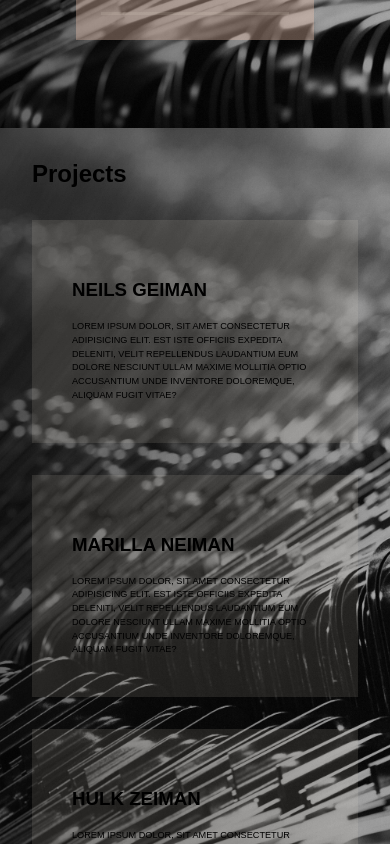
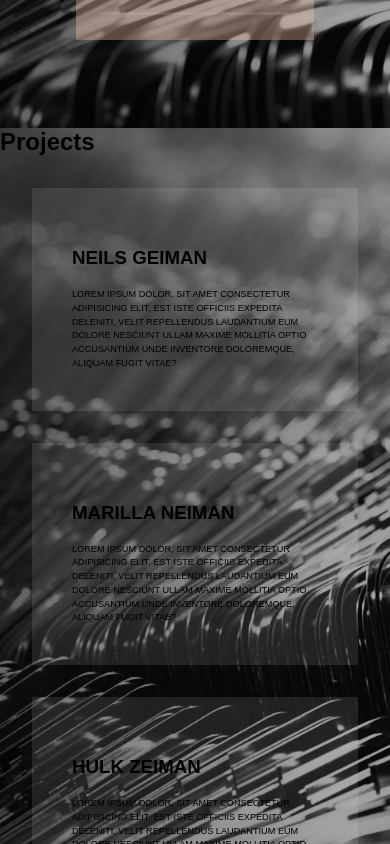
Before and after one commit to StefanDsd/Stefan-React-Portfolio, a React (Create React App) app: page / in a window 390 px wide. Shown: the part 1560-2404 px from the top of the page. Built offline with nearby package versions, Linux system fonts and the light colour scheme.

Commit message:
working on mobile version

```diff
--- a/src/App.css
+++ b/src/App.css
@@ -19,7 +19,7 @@
     --clr-span: 0, 69%, 85%, 0.267;
   }
 
-  /* .section-background {
+  .section-background {
     background-attachment: fixed;
     background-position: center;
     background-size: cover;
@@ -29,4 +29,4 @@
     display: flex;
     justify-content: center;
     align-items: center;
-  } */
+  }
--- a/src/components/Section.js
+++ b/src/components/Section.js
@@ -4,6 +4,7 @@ import { Link } from "react-router-dom";
 import React, { useState } from "react";
 import Coding from "./DisplayLottie";
 import Typewriter from "typewriter-effect";
+import bg from "../assets/bgPhoto.jpg"
 
 const introdata = {
   title: "I’m Stefan Dascalescu",
@@ -21,6 +22,7 @@ const Section = () => {
   };
 
   return (
+
     <div className="section">
       <div className="first-lottie">
         <Coding className="lottie" />
--- a/src/components/Testimonials.js
+++ b/src/components/Testimonials.js
@@ -1,45 +1,52 @@
-import React from 'react';
-import './styles/Testimonials.css'
+import React from "react";
+import "./styles/Testimonials.css";
 
 const Testimonials = () => {
   return (
-            <div className='testimonials'>
-                <h2>
-                    Projects
-                </h2>
+    <div>
+      <h2>Projects</h2>
 
+      <div className="testimonials">
         <div className="test-carts">
           <h3>neils geiman</h3>
           <p>
-                            Lorem ipsum dolor, sit amet consectetur adipisicing elit. Est iste officiis expedita deleniti, velit repellendus laudantium eum dolore nesciunt ullam maxime mollitia optio accusantium unde inventore doloremque, aliquam fugit vitae?
+            Lorem ipsum dolor, sit amet consectetur adipisicing elit. Est iste
+            officiis expedita deleniti, velit repellendus laudantium eum dolore
+            nesciunt ullam maxime mollitia optio accusantium unde inventore
+            doloremque, aliquam fugit vitae?
           </p>
         </div>
-
-
 
         <div className="test-carts">
           <h3>Marilla Neiman</h3>
           <p>
-                            Lorem ipsum dolor, sit amet consectetur adipisicing elit. Est iste officiis expedita deleniti, velit repellendus laudantium eum dolore nesciunt ullam maxime mollitia optio accusantium unde inventore doloremque, aliquam fugit vitae?
+            Lorem ipsum dolor, sit amet consectetur adipisicing elit. Est iste
+            officiis expedita deleniti, velit repellendus laudantium eum dolore
+            nesciunt ullam maxime mollitia optio accusantium unde inventore
+            doloremque, aliquam fugit vitae?
           </p>
         </div>
-
-
 
         <div className="test-carts">
           <h3>Hulk Zeiman</h3>
           <p>
-                            Lorem ipsum dolor, sit amet consectetur adipisicing elit. Est iste officiis expedita deleniti, velit repellendus laudantium eum dolore nesciunt ullam maxime mollitia optio accusantium unde inventore doloremque, aliquam fugit vitae?
+            Lorem ipsum dolor, sit amet consectetur adipisicing elit. Est iste
+            officiis expedita deleniti, velit repellendus laudantium eum dolore
+            nesciunt ullam maxime mollitia optio accusantium unde inventore
+            doloremque, aliquam fugit vitae?
           </p>
         </div>
 
         <div className="test-carts">
           <h3>Alex Leiman</h3>
           <p>
-                            Lorem ipsum dolor, sit amet consectetur adipisicing elit. Est iste officiis expedita deleniti, velit repellendus laudantium eum dolore nesciunt ullam maxime mollitia optio accusantium unde inventore doloremque, aliquam fugit vitae?
+            Lorem ipsum dolor, sit amet consectetur adipisicing elit. Est iste
+            officiis expedita deleniti, velit repellendus laudantium eum dolore
+            nesciunt ullam maxime mollitia optio accusantium unde inventore
+            doloremque, aliquam fugit vitae?
           </p>
         </div>
-
+      </div>
     </div>
   );
 };
--- a/src/components/styles/Contact.css
+++ b/src/components/styles/Contact.css
@@ -1,5 +1,5 @@
 .contact{
-    width: 100%;
+    width: 100vw;
     height: 100vh;
     /* background: var(--clr-black); */
     display: flex;
@@ -11,7 +11,7 @@
     color: hsl(var(--clr-glass-dar));
 }
 .contact input {
-    width: 40%;
+    width: 50vw;
     padding: 15px;
     margin-block: .3rem;
     border: none;
--- a/src/index.css
+++ b/src/index.css
@@ -7,11 +7,11 @@ body {
   -moz-osx-font-smoothing: grayscale;
   background: linear-gradient(90deg, var(--clr-section)),
     url(../src/assets/bgPhoto.jpg) no-repeat center;
-    background-size: cover !important;
-    background-attachment: fixed !important;
-    overflow-wrap: break-word !important;
-    background-repeat: no-repeat !important;
-    background-position: center !important;
+    background-size: cover ;
+    background-attachment: fixed ;
+    overflow-wrap: break-word ;
+    background-repeat: no-repeat ;
+    background-position: center ;
 
   /* background-repeat: no-repeat;
   background-attachment: fixed;
```
Also changed, not shown: 1 other file (tests, documents, lock files or other folders). Lines whose indentation alone changed are shown as unchanged.
